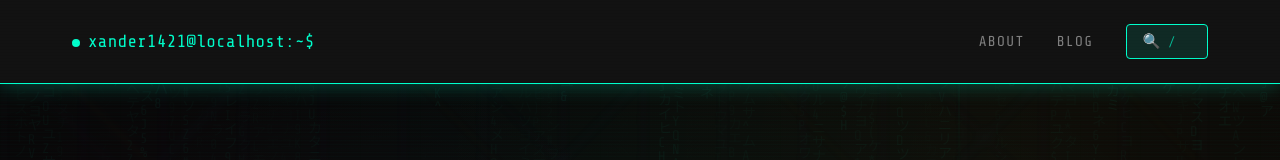
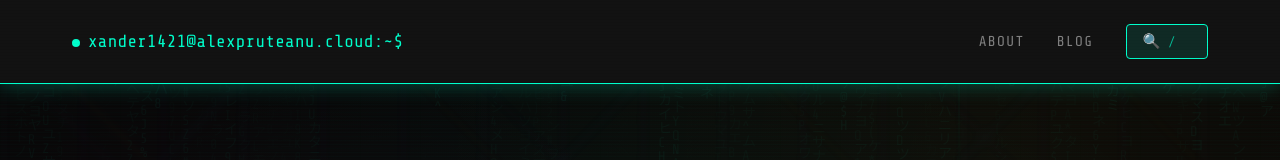
Before and after one commit to xander1421/own-cv-blog-site, an Astro site: page / in a window 1280 px wide. Shown: the top 160 px of the page. Built offline with nearby package versions, Linux system fonts and the light colour scheme; Astro itself is replaced by a stand-in of ours.

Commit message:
alexpruteanu.cloud

```diff
--- a/src/layouts/BaseLayout.astro
+++ b/src/layouts/BaseLayout.astro
@@ -159,7 +159,7 @@ const keywords = [
     <header>
       <nav>
         <a href="/" class="logo">
-          <span class="terminal-prompt">xander1421@localhost:~$</span>
+          <span class="terminal-prompt">xander1421@alexpruteanu.cloud:~$</span>
         </a>
         <div class="nav-links">
           <a href="/about">ABOUT</a>
```
Also changed, not shown: README.md.
